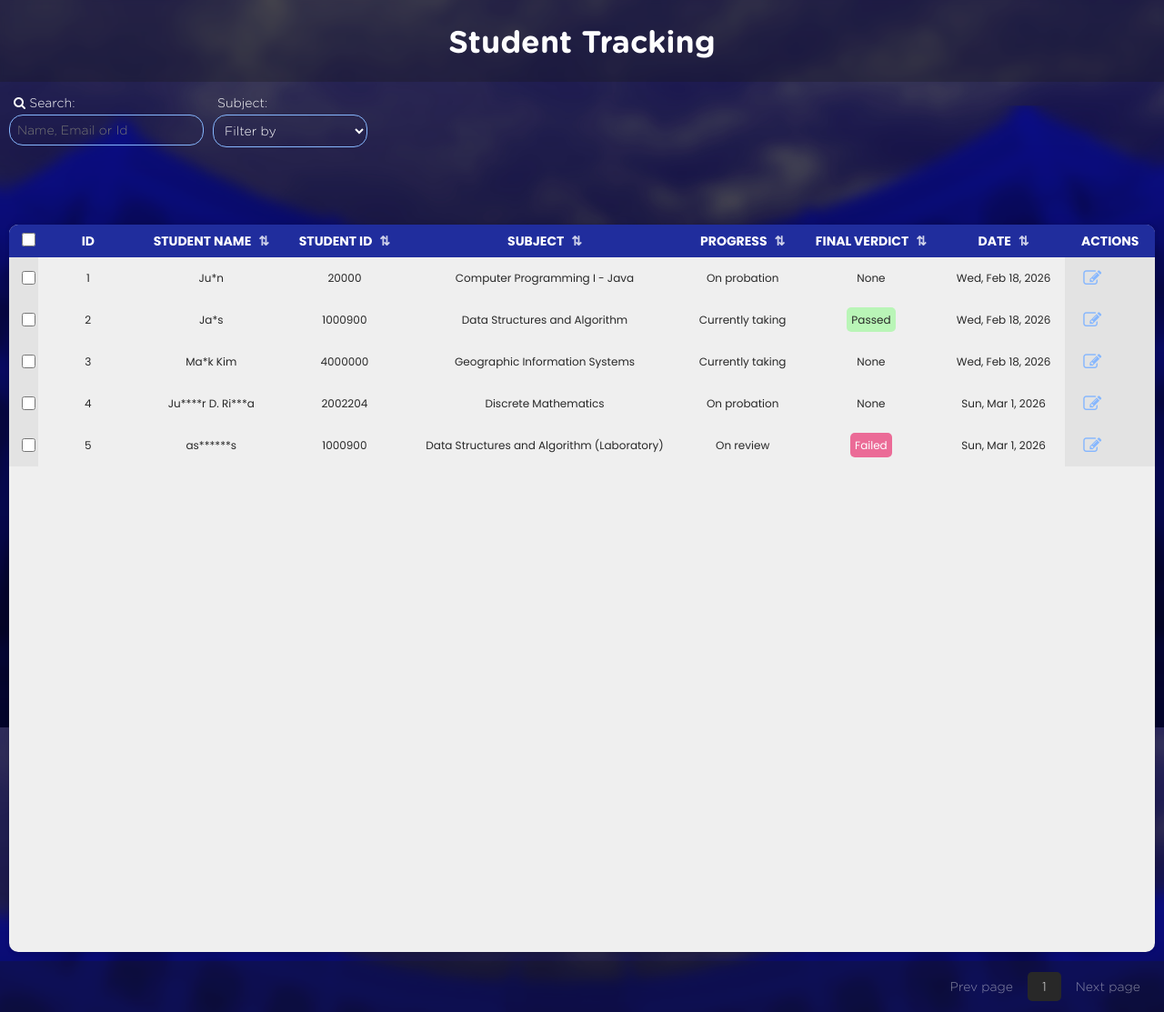
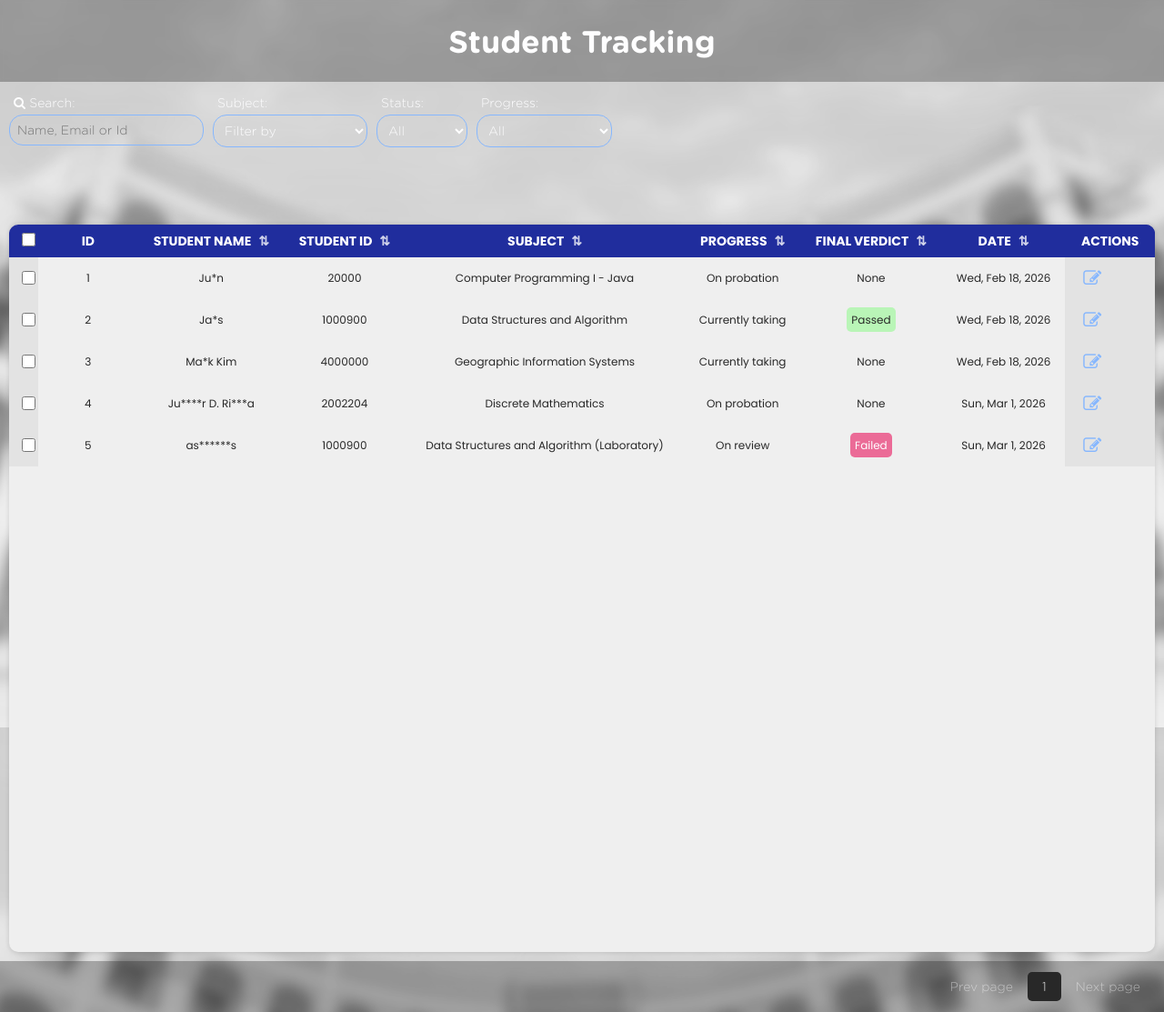
Before and after one commit to ItsAtomTech/UBE-Web-System, a Flask app: page /track_student_table in a window 1280 px wide. Shown: the whole page at 91% size. Run offline with Flask 3, Linux system fonts and the light colour scheme; a user stored in the database is signed in; data comes from the database, SQL or seed files in the repository; both versions use the stored data as it was after the commit; data that the repository does not hold is empty.

Commit message:
Added Dynamic BG for Dark and Light Mode

```diff
--- a/website/api_handles.py
+++ b/website/api_handles.py
@@ -718,6 +718,12 @@ def final_assessment_list():
             if 'subject_id' in filters and filters['subject_id']:
                 query = query.filter(StudentTable.subject_id == filters['subject_id'])
 
+            if 'status' in filters and filters['status']:
+                query = query.filter(StudentTable.status == filters['status'])
+
+            if 'progress' in filters and filters['progress']:
+                query = query.filter(StudentTable.progress == filters['progress'])
+
 
         except json.JSONDecodeError:
             pass
@@ -825,6 +831,11 @@ def tracking_list():
             if 'subject_id' in filters and filters['subject_id']:
                 query = query.filter(StudentTable.subject_id == filters['subject_id'])
 
+            if 'status' in filters and filters['status']:
+                query = query.filter(StudentTable.status == filters['status'])
+
+            if 'progress' in filters and filters['progress']:
+                query = query.filter(StudentTable.progress == filters['progress'])
 
         except json.JSONDecodeError:
             pass
--- a/website/static/css/coloring.css
+++ b/website/static/css/coloring.css
@@ -19,6 +19,9 @@
   --secondary_color_faded2: #61ff5c60;
   --failed_color_faded: #e91e63a0;
 
+  /* BGs */
+
+  --bg_src: url('../images/bg_2.png');
 
 }
 
--- a/website/static/css/coloring_dark.css
+++ b/website/static/css/coloring_dark.css
@@ -21,6 +21,8 @@
   --secondary_color_faded1: #92671660;
   --secondary_color_faded2: #1f911b60;
   --failed_color_faded: #e91e63a0;
+
+  --bg_src: url('../images/bg_1.png');
 }
 
 *::-moz-selection {
--- a/website/static/css/daimofuu_sidebar.css
+++ b/website/static/css/daimofuu_sidebar.css
@@ -92,9 +92,11 @@ font-family:Montserrat Ace Regular;
 
 #main_body{
 		background-color:var(--primary_background_darker);
-		background-image:url('../images/bg_1.png');
+		background-image:var(--bg_src);
 		background-size:cover;
 		background-attachment:fixed;
+		transition:0.2s;
+		-webkit-transition:0.2s;
 }
 
 
--- a/website/static/css/extra_tablestyles.css
+++ b/website/static/css/extra_tablestyles.css
@@ -725,11 +725,15 @@ html {
     border-color: #bbb;
 }
 
+
+
 #main_body{
 		background-color:var(--primary_background_darker);
-		background-image:url('../images/bg_1.png');
+		background-image:var(--bg_src);
 		background-size:cover;
 		background-attachment:fixed;
+		transition:0.2s;
+		-webkit-transition:0.2s;
 }
 
 
--- a/website/static/css/log_in.css
+++ b/website/static/css/log_in.css
@@ -26,9 +26,11 @@
 
 #main_body{
 		background-color:var(--primary_background_darker);
-		background-image:url('../images/bg_1.png');
+		background-image:var(--bg_src);
 		background-size:cover;
 		background-attachment:fixed;
+		transition:0.2s;
+		-webkit-transition:0.2s;
 }
 
 
--- a/website/static/css/profile_page.css
+++ b/website/static/css/profile_page.css
@@ -29,11 +29,12 @@
 
 #main_body{
 		background-color:var(--primary_background_darker);
-		background-image:url('../images/bg_1.png');
+		background-image:var(--bg_src);
 		background-size:cover;
 		background-attachment:fixed;
+		transition:0.2s;
+		-webkit-transition:0.2s;
 }
-
 
 
 
--- a/website/static/js/subject_table.js
+++ b/website/static/js/subject_table.js
@@ -245,7 +245,9 @@ function tableLoader(data){
 
 function loadAllItems(dataOnly=false){
 	// qBuilder.filters.status = _("status_input").value;
-	// qBuilder.filters.subject_id = _("subject_input").value;
+
+
+
 	qBuilder.search = _("search_input").value;
 
 
--- a/website/static/js/tracking_student_table.js
+++ b/website/static/js/tracking_student_table.js
@@ -262,7 +262,8 @@ function tableLoader(data){
 
 
 function loadAllItems(dataOnly=false){
-	// qBuilder.filters.status = _("status_input").value;
+	qBuilder.filters.status = _("status_filter").value;
+	qBuilder.filters.progress = _("progress_filter").value;
 	qBuilder.filters.subject_id = _("subject_input").value;
 	qBuilder.search = _("search_input").value;
 
--- a/website/templates/fragments/update_status_modal.html
+++ b/website/templates/fragments/update_status_modal.html
@@ -47,7 +47,7 @@
 					<option value=" " disabled selected> None Yet </option>
 					<option value="none"> None </option>
 					<option value="passed"> Passed </option>
-					<option value="Failed"> Failed </option>
+					<option value="failed"> Failed </option>
 				</select>
 			</div>
 
--- a/website/templates/student_tracking_table.html
+++ b/website/templates/student_tracking_table.html
@@ -67,17 +67,27 @@
 			</div>
 
 
+			 <div class="input_class_rounded primary_color_invert">
+				<label class="small" for="status_filter"> Status: </label>
+				<select class="small primary_color_invert" oninput="delayedQuerry()" id="status_filter">
+					<option class="primary_color" value="" > All </option>
+					<option class="primary_color" value=" " > None </option>
+					<option class="primary_color" value="passed" > Passed </option>
+					<option class="primary_color" value="failed" > Failed </option>
+				</select>
+			</div>
 
 
-			 <!-- <div class="input_class_rounded"> -->
-				<!-- <label class="small"> Account Type: </label> -->
-				<!-- <select class="small primary_color" oninput="delayedQuerry()" id="account_type"> -->
-					<!-- <option value="" > All </option> -->
-					<!-- <option value="student" > Student </option> -->
-					<!-- <option value="teacher" > Teacher </option> -->
-					<!-- <option value="admin" > Admin </option> -->
-				<!-- </select> -->
-			<!-- </div> -->
+			 <div class="input_class_rounded primary_color_invert">
+				<label class="small" for="progress_filter"> Progress: </label>
+				<select class="small primary_color_invert" oninput="delayedQuerry()" id="progress_filter">
+					<option class="primary_color" value="" > All </option>
+					<option class="primary_color" value="on_probation" > On Probation </option>
+					<option class="primary_color" value="currently_taking" > Currently taking </option>
+					<option class="primary_color" value="on_review" > On Review </option>
+				</select>
+			</div>
+
 
 
 
```
Also changed, not shown: website/static/css/sign_in.css (+9 -4 lines), website/static/js/student_table.js (+7 -0 lines), website/templates/student_assessment_table.html (+20 -9 lines), website/templates/student_table.html (+10 -9 lines), instance/ube_db.db, website/static/images/bg_2.png (added).
